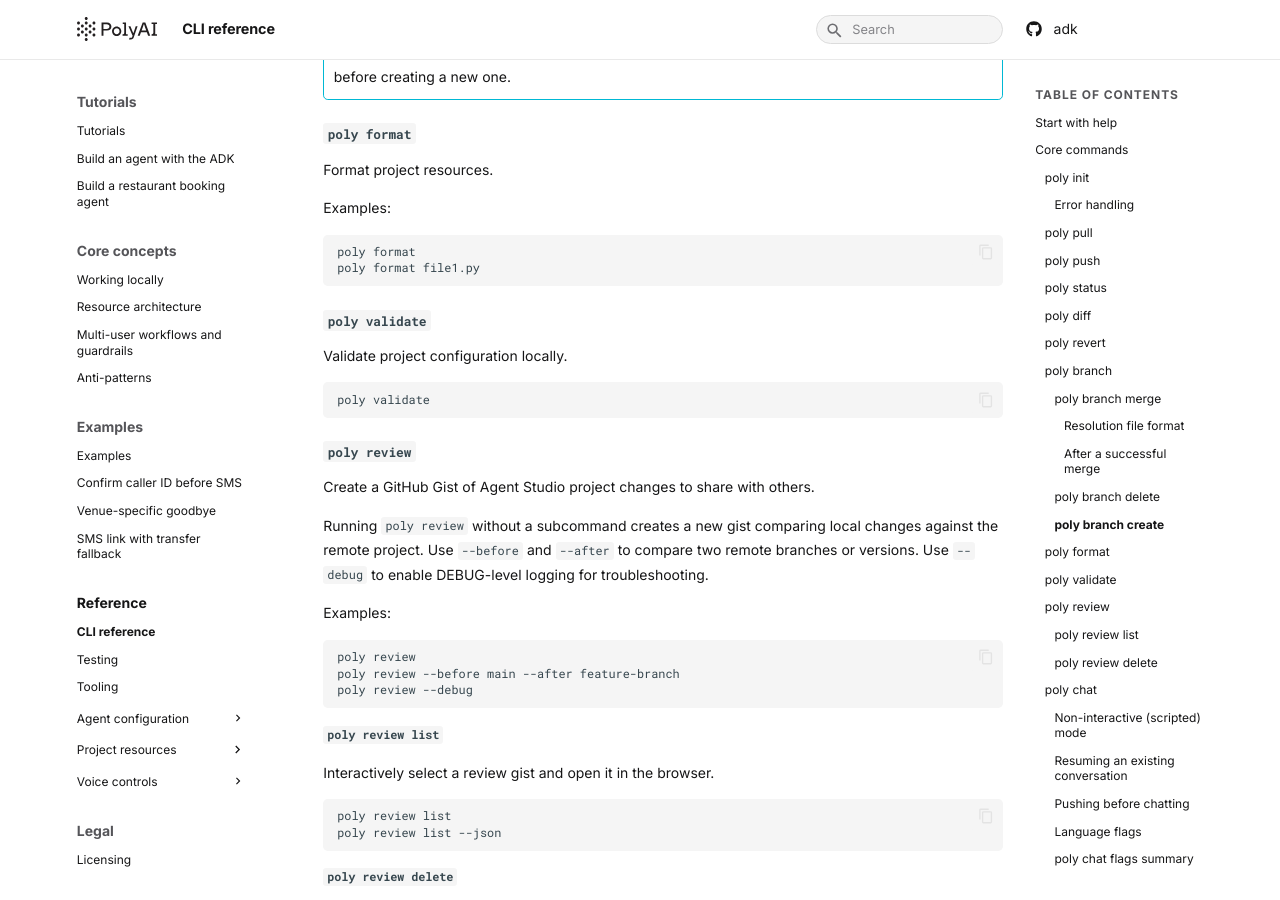
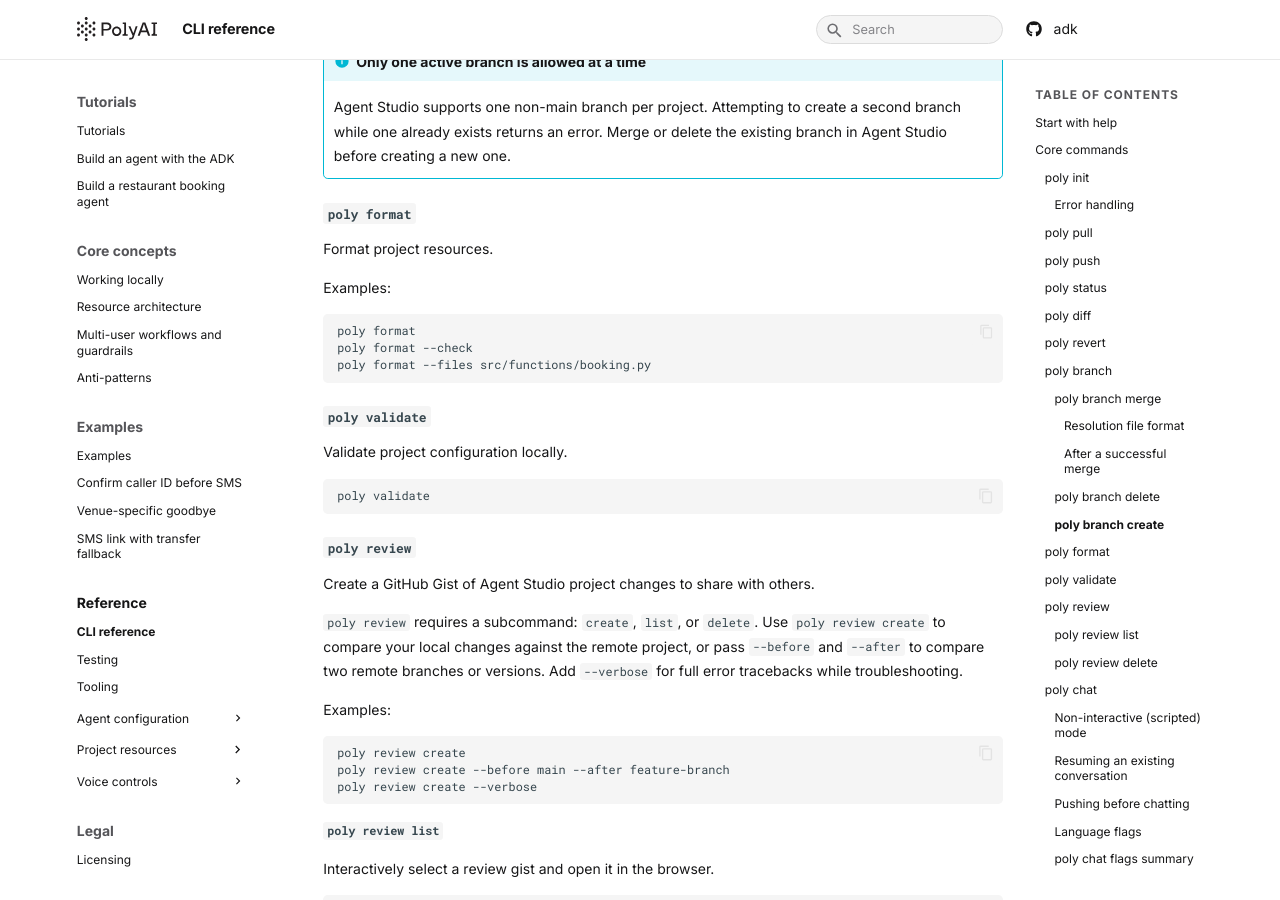
Before and after one commit to polyai/adk, an MkDocs documentation site: the page built from docs/docs/reference/cli.md, in a window 1280 px wide and 900 px high, scrolled down 5702 px. Built offline with MkDocs 1.6.1 and Material for MkDocs 9.7.7, drawn with Linux system fonts in a browser that asks for light colours; some of the changed text lies outside the part shown.

Commit message:
docs: align tutorials and CLI reference with the actual ADK surface
A docs audit against src/poly/cli.py and src/poly/project.py turned
up several places where the docs claimed behavior that does not match
the code:

- Tutorials told users "there is no `poly merge` command" and that
  branches must be merged through the Agent Studio web UI. `poly
  branch merge '<message>'` exists (with `--interactive` for conflict
  resolution) and is the CLI-native path. Updated build-an-agent.md
  steps 8/10/13 and restaurant-booking-agent.md Part 13 to mention
  both options.
- Tutorials said `poly chat` connects to "the main branch of your
  sandbox". The real default is `--environment branch` (the current
  branch's pushed state), with sandbox as the fallback when on
  `main`. Reworded the warning callouts.
- cli.md showed `poly diff file1.yaml`, `poly format file1.py`, and
  `poly revert --all`. The real CLI requires `--files` for diff and
  format, and revert has no `--all` flag (bare `poly revert` reverts
  everything). Fixed the examples.
- cli.md described `poly review` as runnable without a subcommand —
  the dispatch only handles `create`/`list`/`delete`, so bare `poly
  review` is a no-op. Updated the description and examples to use
  `poly review create`.

Co-Authored-By: Claude Opus 4.7 (1M context) <noreply@anthropic.com>

```diff
--- a/docs/docs/reference/cli.md
+++ b/docs/docs/reference/cli.md
@@ -121,7 +121,8 @@ Examples:
 
 ~~~bash
 poly diff
-poly diff file1.yaml
+poly diff --files file1.yaml
+poly diff --before main --after my-feature
 ~~~
 
 ### `poly revert`
@@ -131,9 +132,11 @@ Revert local changes.
 Examples:
 
 ~~~bash
-poly revert --all
+poly revert
 poly revert file1.yaml file2.yaml
 ~~~
+
+`poly revert` with no arguments reverts every change in the working tree; pass file paths to revert only those files.
 
 ### `poly branch`
 
@@ -257,7 +260,8 @@ Examples:
 
 ~~~bash
 poly format
-poly format file1.py
+poly format --check
+poly format --files src/functions/booking.py
 ~~~
 
 ### `poly validate`
@@ -272,14 +276,14 @@ poly validate
 
 Create a GitHub Gist of Agent Studio project changes to share with others.
 
-Running `poly review` without a subcommand creates a new gist comparing local changes against the remote project. Use `--before` and `--after` to compare two remote branches or versions. Use `--debug` to enable DEBUG-level logging for troubleshooting.
+`poly review` requires a subcommand: `create`, `list`, or `delete`. Use `poly review create` to compare your local changes against the remote project, or pass `--before` and `--after` to compare two remote branches or versions. Add `--verbose` for full error tracebacks while troubleshooting.
 
 Examples:
 
 ~~~bash
-poly review
-poly review --before main --after feature-branch
-poly review --debug
+poly review create
+poly review create --before main --after feature-branch
+poly review create --verbose
 ~~~
 
 #### `poly review list`
```
Also changed, not shown: other parts of docs/docs/reference/cli.md (+1 -1 lines), docs/docs/tutorials/build-an-agent.md (+5 -5 lines), docs/docs/tutorials/restaurant-booking-agent.md (+3 -3 lines).
